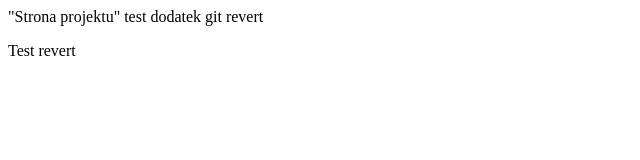
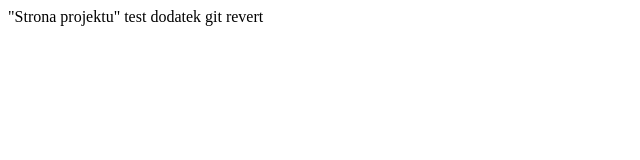
Before and after one commit to Raz0er/moje-pierwsze-repo, a plain HTML site: page index.html in a window 1280 px wide. Shown: the full height of the page, 0-640 px from the left. Drawn offline with Linux system fonts and the light colour scheme.

Commit message:
Revert "docs: update index.html"
This reverts commit ede828b790bb30ebec522b341eb99137c02ee968.

```diff
--- a/index.html
+++ b/index.html
@@ -2,5 +2,3 @@
 test
 
 dodatek git revert
-
-<p>Test revert</p>
```
